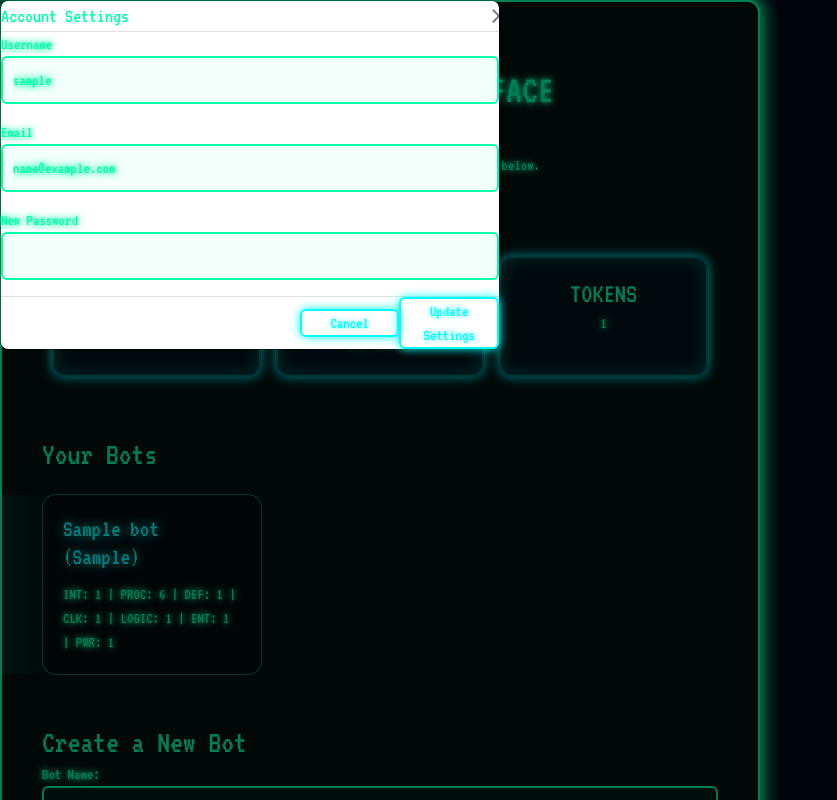
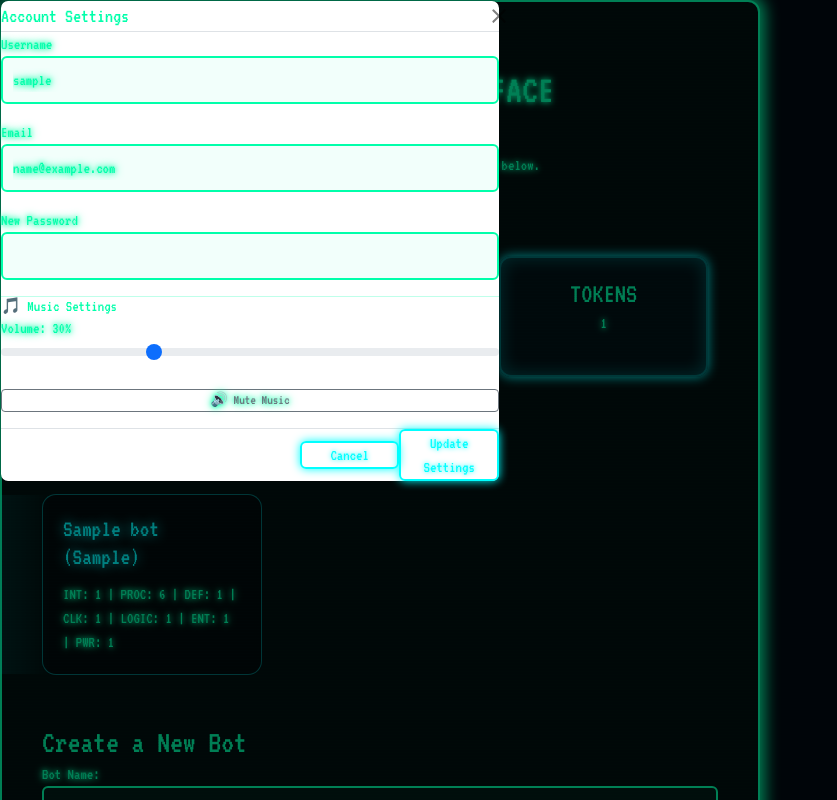
Before and after one commit to Alraya73awad/CSP1123_G06, a Flask app: page /bots in a window 1280 px wide, after a click that opens the changed part. Shown: the whole page, without its empty margins (0-837 px from the left). Run offline with Flask 3, Linux system fonts and the light colour scheme; the visitor is signed in with stand-in values (Sample User, id 1); tables that the repository leaves empty hold one stand-in row (values such as "Sample post").

Commit message:
Fixed music. Music setting

```diff
--- a/static/css/style.css
+++ b/static/css/style.css
@@ -636,7 +636,6 @@ select:focus {
   color: #00ffaa;
 }
 
-<<<<<<< HEAD
 .combat-log {
     max-height: 70vh;
     overflow-y: auto;
@@ -661,7 +660,6 @@ select:focus {
 .combat-log.neutral {
     background: #222;
 }
-=======
 /* Weapon Shop CSS */
 .weapons-grid {
   display: grid;
@@ -683,4 +681,3 @@ select:focus {
   transform: translateY(-4px);
   box-shadow: 0 0 15px var(--terminal-glow);
 }
->>>>>>> 4d430862175b9e19732ea666131f8b996dd54072
--- a/templates/base.html
+++ b/templates/base.html
@@ -88,7 +88,7 @@ document.addEventListener("DOMContentLoaded", function () {
 </script>
 
 <!-- Background Music Player -->
-<audio id="bgMusic" loop volume="0.3"></audio>
+<audio id="bgMusic" loop></audio>
 
 <script>
 // Simple continuous music system
@@ -117,31 +117,34 @@ const pageTracks = {
 const currentPage = "{{ request.endpoint }}";
 const currentTrack = pageTracks[currentPage];
 
+// Load saved volume
+const savedVolume = parseFloat(localStorage.getItem('musicVolume')) || 0.3;
+music.volume = savedVolume;
+
 if (currentTrack) {
-    // Check what was playing before
-    const lastTrack = localStorage.getItem('currentTrack');
-    const lastTime = parseFloat(localStorage.getItem('musicTime')) || 0;
+    // Get saved position for THIS specific track
+    const trackKey = 'musicTime_' + currentTrack;
+    const savedTime = parseFloat(localStorage.getItem(trackKey)) || 0;
 
-    if (currentTrack === lastTrack) {
-        // Same track - continue from where we left off
-        music.src = currentTrack;
-        music.currentTime = lastTime;
-        music.play().catch(e => console.log('Autoplay blocked'));
-    } else {
-        // Different track - start fresh
-        music.src = currentTrack;
-        music.play().catch(e => console.log('Autoplay blocked'));
-        localStorage.setItem('currentTrack', currentTrack);
-    }
+    music.src = currentTrack;
+    music.currentTime = savedTime;
+    music.play().catch(e => console.log('Autoplay blocked'));
 }
 
-// Save position when leaving page
+// Save position when leaving page (for THIS specific track)
 window.addEventListener('beforeunload', function() {
     if (currentTrack) {
-        localStorage.setItem('musicTime', music.currentTime);
-        localStorage.setItem('currentTrack', currentTrack);
+        const trackKey = 'musicTime_' + currentTrack;
+        localStorage.setItem(trackKey, music.currentTime);
     }
 });
+
+// Auto-play on first click
+document.addEventListener('click', function() {
+    if (music.paused && currentTrack) {
+        music.play().catch(e => {});
+    }
+}, { once: true });
 </script>
 
 {% block scripts %}{% endblock %}
--- a/templates/dashboard.html
+++ b/templates/dashboard.html
@@ -242,6 +242,21 @@
                 <label for="password" class="form-label">New Password</label>
                 <input type="password" name="password" id="password" class="form-control">
             </div>
+             <!-- Music Volume Control -->
+            <hr>
+            <h6>🎵 Music Settings</h6>
+            <div class="mb-3">
+                <label for="volumeSlider" class="form-label">
+                    Volume: <span id="volumePercent">30%</span>
+                </label>
+                <input type="range" id="volumeSlider" min="0" max="100" value="30" class="form-range">
+            </div>
+
+            <div class="mb-3">
+                <button type="button" id="muteBtn" class="btn btn-sm btn-outline-secondary w-100">
+                    <span id="muteIcon">🔊</span> <span id="muteText">Mute Music</span>
+                </button>
+            </div>
         </div>
         <div class="modal-footer">
           <button type="button" class="btn btn-secondary neon-btn" data-bs-dismiss="modal">Cancel</button>
@@ -253,3 +268,56 @@
 </div>
 
 {% endblock %}
+{% block scripts %}
+<!-- Volume Control Script -->
+<script>
+// Wait for modal to open before initializing controls
+const settingsModal = document.getElementById('settingsModal');
+
+if (settingsModal) {
+    settingsModal.addEventListener('shown.bs.modal', function() {
+        const volumeSlider = document.getElementById('volumeSlider');
+        const volumePercent = document.getElementById('volumePercent');
+        const muteBtn = document.getElementById('muteBtn');
+        const muteIcon = document.getElementById('muteIcon');
+        const muteText = document.getElementById('muteText');
+        const music = document.getElementById('bgMusic');
+
+        if (volumeSlider && volumePercent && music) {
+            // Load saved volume
+            const savedVolume = parseFloat(localStorage.getItem('musicVolume')) || 0.3;
+            const volumePercentValue = Math.round(savedVolume * 100);
+            volumeSlider.value = volumePercentValue;
+            volumePercent.textContent = volumePercentValue + '%';
+
+            // Update volume when slider moves
+            volumeSlider.addEventListener('input', function() {
+                const volume = this.value / 100;
+                music.volume = volume;
+                localStorage.setItem('musicVolume', volume);
+                volumePercent.textContent = this.value + '%';
+            });
+
+            // Mute button
+            if (muteBtn) {
+                muteBtn.addEventListener('click', function() {
+                    music.muted = !music.muted;
+
+                    if (music.muted) {
+                        muteIcon.textContent = '🔇';
+                        muteText.textContent = 'Unmute Music';
+                        muteBtn.classList.remove('btn-outline-secondary');
+                        muteBtn.classList.add('btn-outline-danger');
+                    } else {
+                        muteIcon.textContent = '🔊';
+                        muteText.textContent = 'Mute Music';
+                        muteBtn.classList.remove('btn-outline-danger');
+                        muteBtn.classList.add('btn-outline-secondary');
+                    }
+                });
+            }
+        }
+    });
+}
+</script>
+{% endblock %}
```
